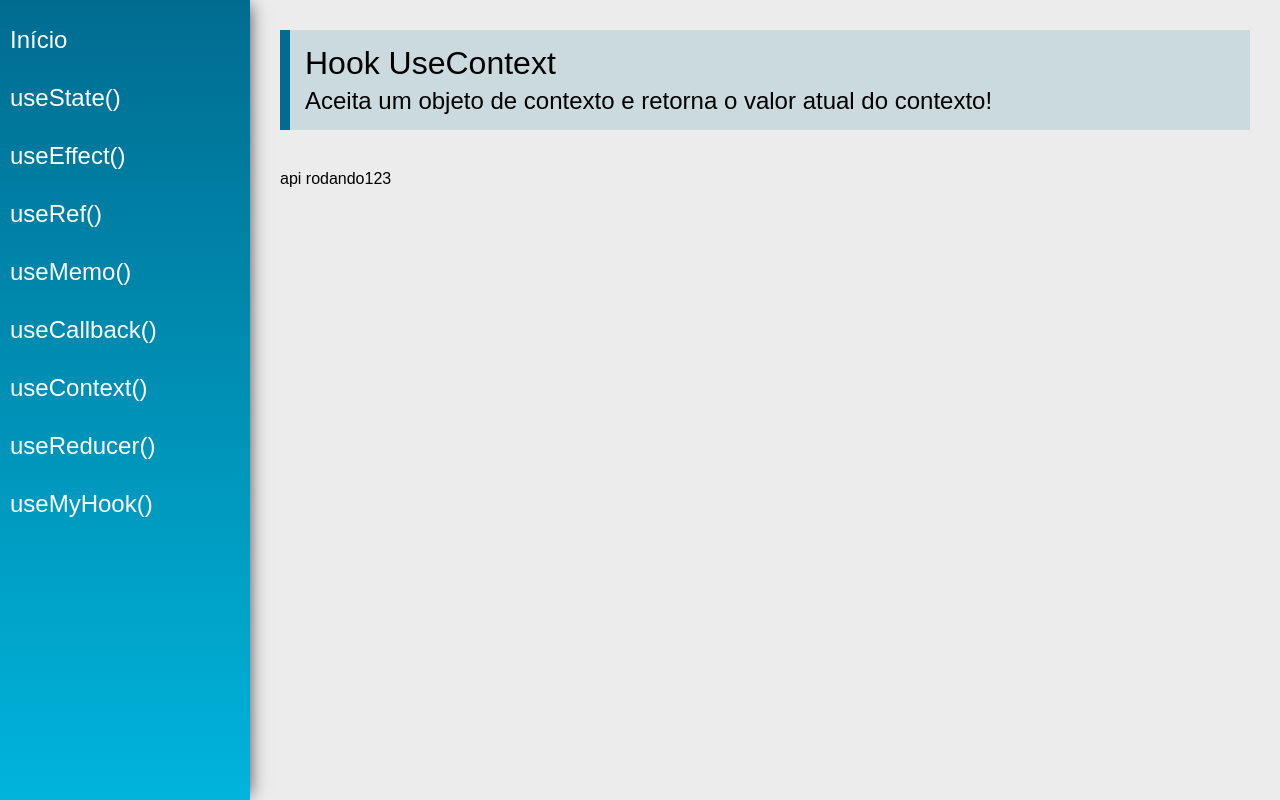
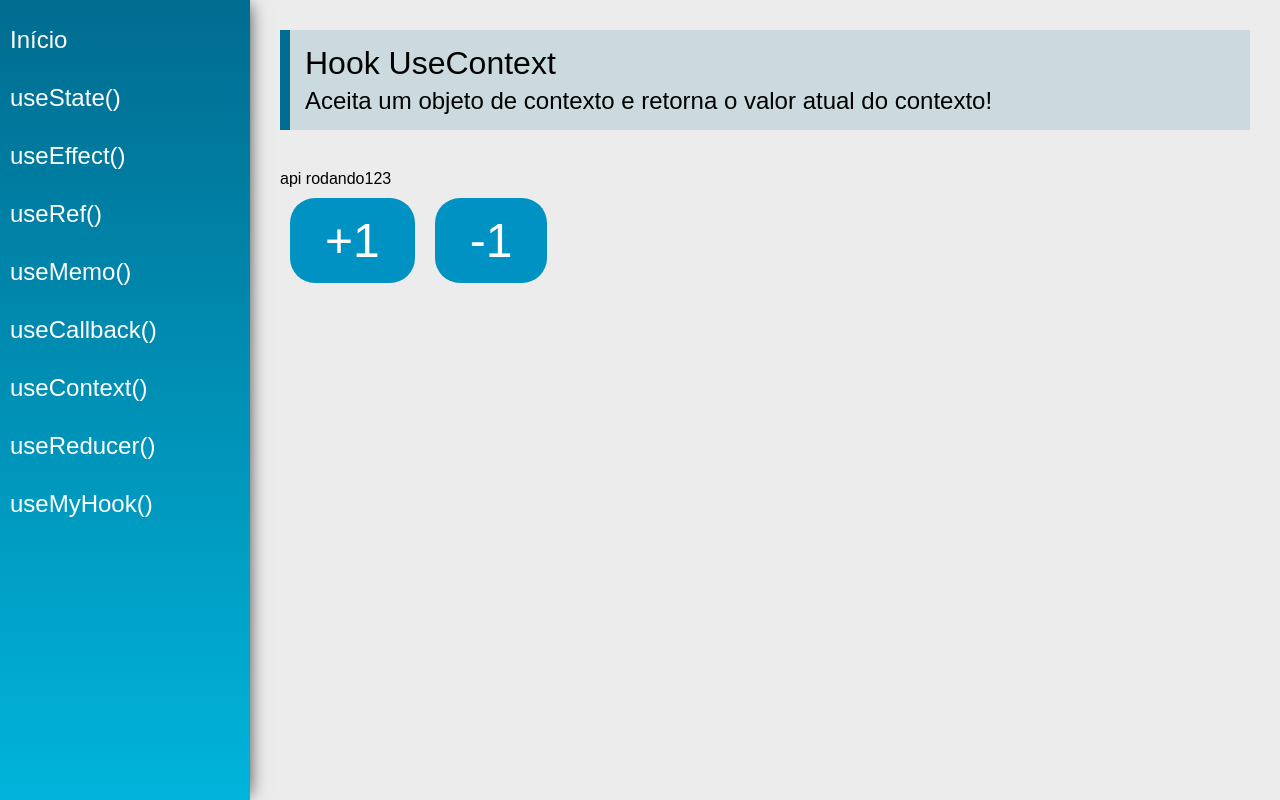
Before and after one commit to juancoutinhoflooxmongagua/Hooks, a React (Create React App) app: page /useContext in a window 1280 px wide. Built offline with nearby package versions, Linux system fonts and the light colour scheme.

Commit message:
feat: finish the UseContext

```diff
--- a/src/views/examples/UseContext.jsx
+++ b/src/views/examples/UseContext.jsx
@@ -4,6 +4,13 @@ import DataContext from '../../data/DataContext'
 
 const UseContext = () => {
     const context = useContext(DataContext)
+
+    const AddNumber = (n) => {
+        context.setState(prevState => ({
+            ...prevState,       // Preserva o estado anterior
+            number: prevState.number + n  // Atualiza o número com o valor de n
+        }))
+    }
 
     return (
         <div className="UseContext">
@@ -17,6 +24,11 @@ const UseContext = () => {
                     {context.state.text}
                     {context.state.number}
                 </span>
+
+                <div>
+                    <button onClick={() => AddNumber(1)} className="btn">+1</button>
+                    <button onClick={() => AddNumber(-1)} className="btn">-1</button>
+                </div>
             </div>
         </div>
     )
```
